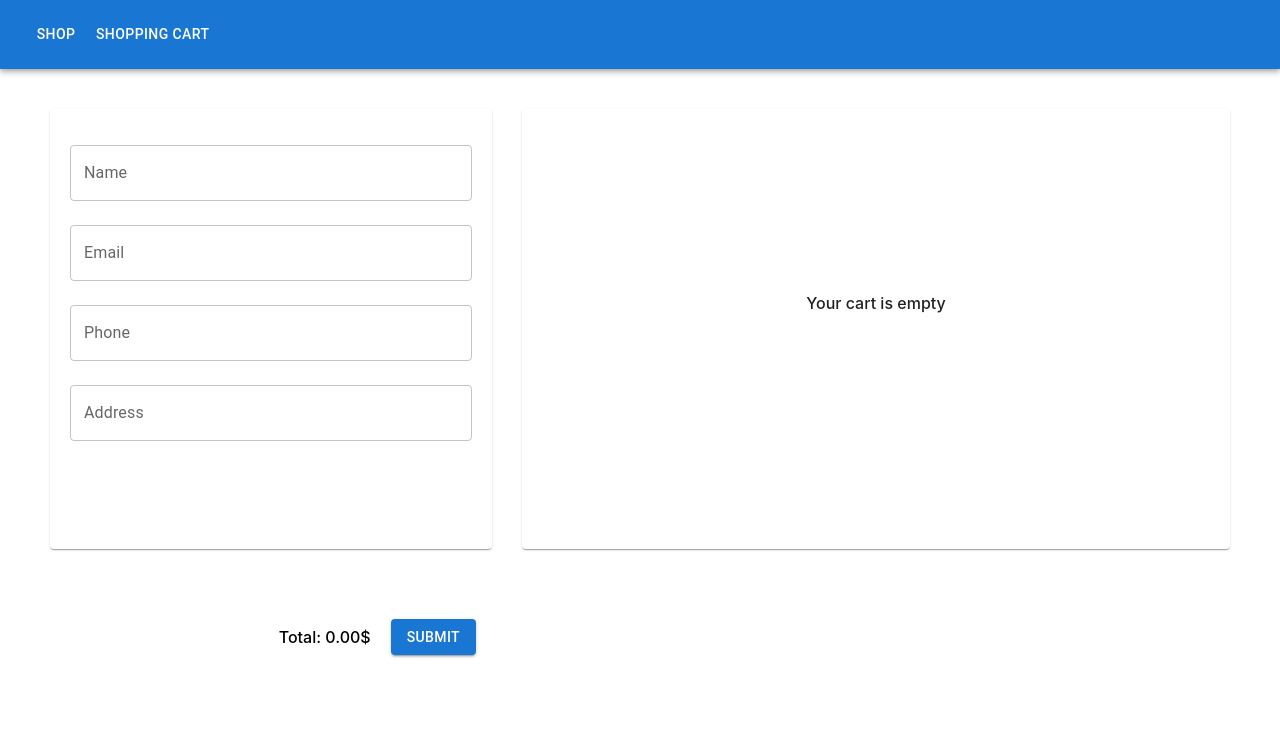
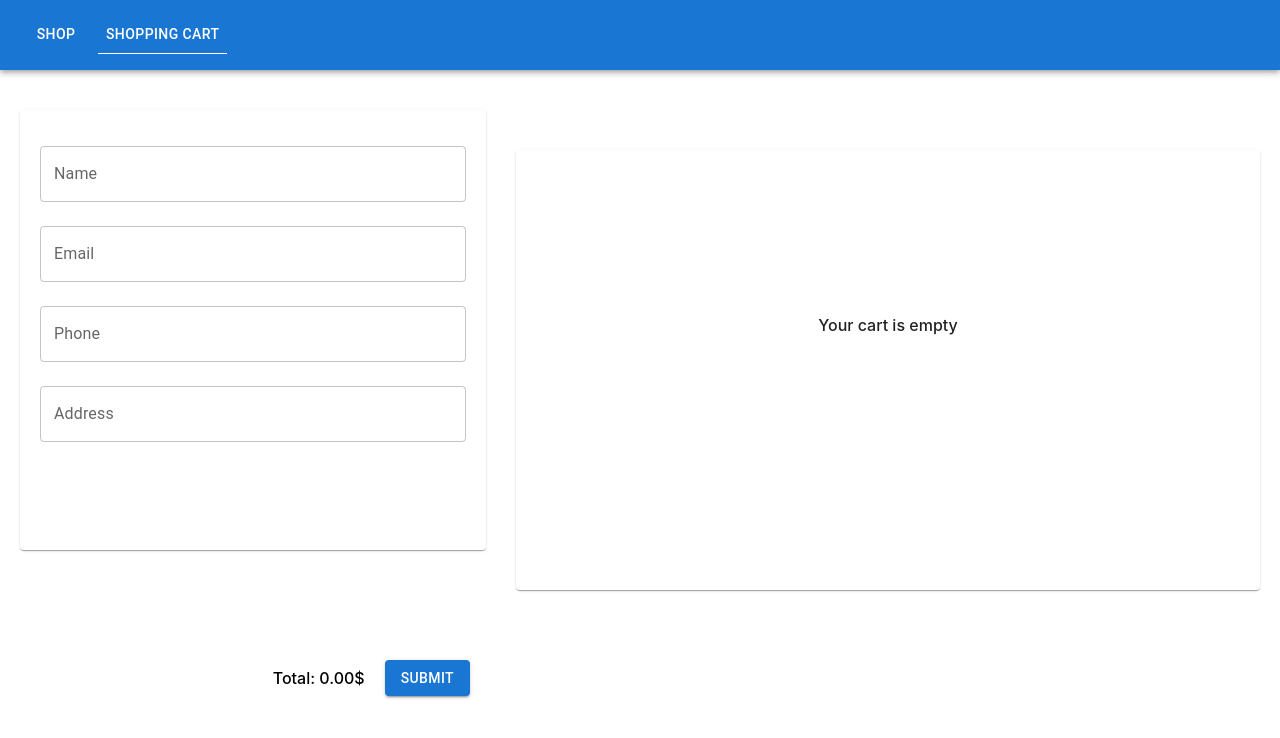
Before and after one commit to Alina-Pishak/medicine-delivery-app, a React (Vite) app: page /shopping-cart in a window 1280 px wide. Shown: the top 738 px of the page. Built offline with nearby package versions, Linux system fonts and the light colour scheme.

Commit message:
make responsive style

```diff
--- a/package.json
+++ b/package.json
@@ -20,6 +20,7 @@
     "react": "^18.2.0",
     "react-dom": "^18.2.0",
     "react-redux": "^9.1.0",
+    "react-responsive": "^10.0.0",
     "react-router-dom": "^6.22.2",
     "redux-persist": "^6.0.0",
     "yup": "^1.3.3"
--- a/src/axiosSettings.js
+++ b/src/axiosSettings.js
@@ -1,9 +1,7 @@
 import axios from "axios";
 
 export const axiosBaseQuery =
-  (
-    { baseUrl } = { baseUrl: "https://medicine-delivery-backend.onrender.com" }
-  ) =>
+  ({ baseUrl } = { baseUrl: "http://localhost:3000" }) =>
   async ({ url, method, data, params, headers }) => {
     try {
       const result = await axios({
--- a/src/components/Header/Header.jsx
+++ b/src/components/Header/Header.jsx
@@ -9,13 +9,12 @@ import Container from "@mui/material/Container";
 import Button from "@mui/material/Button";
 import MenuItem from "@mui/material/MenuItem";
 import { useState } from "react";
-import { useNavigate } from "react-router-dom";
-
-const pages = ["Shop", "Shopping Cart"];
+import { useLocation, useNavigate } from "react-router-dom";
 
 const Header = () => {
   const [anchorElNav, setAnchorElNav] = useState(null);
   const navigate = useNavigate();
+  const { pathname } = useLocation();
   const handleOpenNavMenu = (event) => {
     setAnchorElNav(event.currentTarget);
   };
@@ -57,35 +56,83 @@ const Header = () => {
                 display: { xs: "block", md: "none" },
               }}
             >
-              {pages.map((page) => (
-                <MenuItem key={page} onClick={handleCloseNavMenu}>
+              <MenuItem onClick={handleCloseNavMenu}>
                 <Typography
                   textAlign="center"
-                    onClick={() =>
-                      page === "Shop"
-                        ? navigate("/")
-                        : navigate("/shopping-cart")
-                    }
+                  color={pathname === "/" ? "rgb(25, 118, 210)" : "inherit"}
+                  onClick={() => {
+                    handleCloseNavMenu();
+                    navigate("/");
+                  }}
                 >
-                    {page}
+                  Shop
                 </Typography>
               </MenuItem>
-              ))}
+              <MenuItem onClick={handleCloseNavMenu}>
+                <Typography
+                  textAlign="center"
+                  color={
+                    pathname === "/shopping-cart"
+                      ? "rgb(25, 118, 210)"
+                      : "inherit"
+                  }
+                  onClick={() => {
+                    handleCloseNavMenu();
+                    navigate("/shopping-cart");
+                  }}
+                >
+                  Shopping Cart
+                </Typography>
+              </MenuItem>
             </Menu>
           </Box>
-          <Box sx={{ flexGrow: 1, display: { xs: "none", md: "flex" } }}>
-            {pages.map((page) => (
+          <Box
+            sx={{
+              flexGrow: 1,
+              display: { xs: "none", md: "flex" },
+              gap: "10px",
+            }}
+          >
             <Button
-                key={page}
               onClick={() => {
-                  handleCloseNavMenu();
-                  page === "Shop" ? navigate("/") : navigate("/shopping-cart");
+                navigate("/");
               }}
-                sx={{ my: 2, color: "white", display: "block" }}
+              sx={{
+                my: 2,
+                color: "white",
+                display: "block",
+                borderRadius: 0,
+                borderBottom: "1px solid transparent",
+                borderBottomColor: pathname === "/" && "#fff",
+                transition:
+                  "border-bottom-color, 250ms cubic-bezier(0.4, 0, 0.2, 1)",
+                "&:hover": {
+                  borderBottomColor: "#fff",
+                },
+              }}
             >
-                {page}
+              Shop
             </Button>
-            ))}
+            <Button
+              onClick={() => {
+                navigate("/shopping-cart");
+              }}
+              sx={{
+                my: 2,
+                color: "white",
+                display: "block",
+                borderRadius: 0,
+                borderBottom: "1px solid transparent",
+                borderBottomColor: pathname === "/shopping-cart" && "#fff",
+                transition:
+                  "border-bottom-color, 250ms cubic-bezier(0.4, 0, 0.2, 1)",
+                "&:hover": {
+                  borderBottomColor: "#fff",
+                },
+              }}
+            >
+              Shopping Cart
+            </Button>
           </Box>
         </Toolbar>
       </Container>
--- a/src/components/Order/Order.jsx
+++ b/src/components/Order/Order.jsx
@@ -16,6 +16,7 @@ import { object, string, number } from "yup";
 import { useFormik } from "formik";
 import { useState } from "react";
 import { clearCart } from "../../regux/cart/cart";
+import { useMediaQuery } from "react-responsive";
 
 const validationSchema = object({
   name: string("Enter your name").required("Name is required"),
@@ -31,6 +32,7 @@ const Order = () => {
   const [open, setOpen] = useState(false);
   const [createOrder, result] = useCreateOrderMutation();
   const dispatch = useDispatch();
+  const isBigScreen = useMediaQuery({ query: "(min-width: 1280px)" });
   const countTotal = () => {
     let total = 0;
     cart.map(({ price, quantity }) => (total += price * quantity));
@@ -63,7 +65,7 @@ const Order = () => {
       noValidate
       sx={{
         mt: 5,
-        display: "grid",
+        display: isBigScreen ? "grid" : "block",
         gap: "30px",
         gridTemplateColumns: "auto 60%",
       }}
--- a/src/components/ShopList/ShopList.jsx
+++ b/src/components/ShopList/ShopList.jsx
@@ -4,12 +4,7 @@ import ShopListItem from "../ShopListItem/ShopListItem";
 const ShopList = ({ drugs }) => {
   return (
     drugs?.length > 0 && (
-      <Grid
-        container
-        spacing={2}
-        columns={{ xs: 3, sm: 8, md: 12 }}
-        component="ul"
-      >
+      <Grid container spacing={3} component="ul">
         <ShopListItem drugs={drugs} />
       </Grid>
     )
--- a/src/components/ShopListItem/ShopListItem.jsx
+++ b/src/components/ShopListItem/ShopListItem.jsx
@@ -34,7 +34,7 @@ const ShopListItem = ({ drugs }) => {
   };
   return drugs.map(
     ({ _id: id, name, description, img, price, quantityAvailable }) => (
-      <Grid xs={2} sm={4} md={4} key={id} item component="li">
+      <Grid item xs={12} sm={6} md={4} key={id} component="li">
         <Snackbar
           anchorOrigin={{ vertical: "top", horizontal: "center" }}
           open={open}
@@ -44,7 +44,7 @@ const ShopListItem = ({ drugs }) => {
         >
           <Alert severity="success">Drug was successfully added to cart.</Alert>
         </Snackbar>
-        <Card sx={{ maxWidth: 345, height: 460, position: "relative" }}>
+        <Card sx={{ maxWidth: 345, margin: "0 auto", position: "relative" }}>
           <FavoriteBorderIcon
             onClick={() => addDrugToFavorites(id)}
             htmlColor="rgb(25, 118, 210)"
--- a/src/components/ShoppingCart/ShoppingCart.jsx
+++ b/src/components/ShoppingCart/ShoppingCart.jsx
@@ -1,15 +1,19 @@
 import { Box, Paper, Typography } from "@mui/material";
 import ShoppingCartItem from "../ShoppingCartItem/ShoppingCartItem";
 import { useSelector } from "react-redux";
+import { useMediaQuery } from "react-responsive";
 
 const ShoppingCart = () => {
   const { cart } = useSelector((state) => state.cart);
+  const isSmallScreen = useMediaQuery({ query: "(max-width: 1280px)" });
+
   return (
     <Paper
       sx={{
-        p: 3,
         height: "440px",
         boxSizing: "border-box",
+        p: isSmallScreen ? "5px" : 3,
+        mt: isSmallScreen ? 5 : 0,
       }}
     >
       <Box
--- a/src/components/ShoppingCartItem/ShoppingCartItem.jsx
+++ b/src/components/ShoppingCartItem/ShoppingCartItem.jsx
@@ -10,6 +10,7 @@ import {
 import DeleteIcon from "@mui/icons-material/Delete";
 import { useDispatch } from "react-redux";
 import { removeFromCart, updateQuantity } from "../../regux/cart/cart";
+import { useMediaQuery } from "react-responsive";
 
 const ShoppingCartItem = ({ drugs }) => {
   const countPrice = (price, quantity) => {
@@ -19,15 +20,27 @@ const ShoppingCartItem = ({ drugs }) => {
     return `${Number.parseFloat(price * quantity).toFixed(2)}$`;
   };
   const dispatch = useDispatch();
+  const isSmallScreen = useMediaQuery({ query: "(max-width: 1280px)" });
+
   return drugs.map(({ id, name, img, price, quantity, quantityAvailable }) => (
-    <Grid xs={2} sm={4} md={4} mb={3} key={id} item component="li">
+    <Grid
+      xs={2}
+      sm={4}
+      md={4}
+      mb={3}
+      key={id}
+      item
+      component="li"
+      sx={{ p: isSmallScreen ? 2 : 1 }}
+    >
       <Card
         sx={{
           maxWidth: "98%",
           maxHeight: 400,
           display: "flex",
-          boxShadow: "0px 0px 3px 0px rgba(0,0,0,0.75)",
           paddingRight: "2px",
+          flexWrap: isSmallScreen ? "wrap" : "nowrap",
+          justifyContent: "center",
         }}
       >
         <CardMedia
@@ -38,7 +51,12 @@ const ShoppingCartItem = ({ drugs }) => {
           sx={{ maxWidth: "300px", objectFit: "contain" }}
         />
         <CardContent>
-          <Typography gutterBottom variant="h5" component="h5">
+          <Typography
+            gutterBottom
+            variant={isSmallScreen ? "h6" : "h5"}
+            component="h5"
+            paragraph={isSmallScreen}
+          >
             {name}
           </Typography>
           <Typography
--- a/src/index.css
+++ b/src/index.css
@@ -7,17 +7,13 @@
 }
 
 ::-webkit-scrollbar {
-    width: 18px;
+    width: 6px;
 }
 
-
 ::-webkit-scrollbar-thumb {
-    background-color: rgba(5, 5, 5, 0.2);
-    border-radius: 20px;
-    border: 6px solid transparent;
-    background-clip: content-box;
+    border-radius: 12px;
+    background: rgba(80, 80, 80, 0.2);
 }
-
 body {
     margin: 0;
     font-family: -apple-system, BlinkMacSystemFont, 'Segoe UI', 'Roboto', 'Oxygen',
--- a/src/pages/ShoppingCartPage/ShoppingCartPage.jsx
+++ b/src/pages/ShoppingCartPage/ShoppingCartPage.jsx
@@ -1,9 +1,18 @@
 import { Box } from "@mui/material";
 import Order from "../../components/Order/Order";
+import { useMediaQuery } from "react-responsive";
 
 const ShoppingCartPage = () => {
+  const isSmallScreen = useMediaQuery({ query: "(max-width: 1280px)" });
   return (
-    <Box component="main" sx={{ paddingRight: "50px", paddingLeft: "50px" }}>
+    <Box
+      component="main"
+      sx={{
+        pr: isSmallScreen ? "20px" : "50px",
+        pl: isSmallScreen ? "20px" : "50px",
+        pb: isSmallScreen ? 7 : 0,
+      }}
+    >
       <Order />
     </Box>
   );
```
Also changed, not shown: src/components/Filters/Filters.jsx (+62 -4 lines), src/pages/ShopPage/ShopPage.jsx (+4 -3 lines), 1 other file (tests, documents, lock files or other folders). Lines whose indentation alone changed are shown as unchanged.
